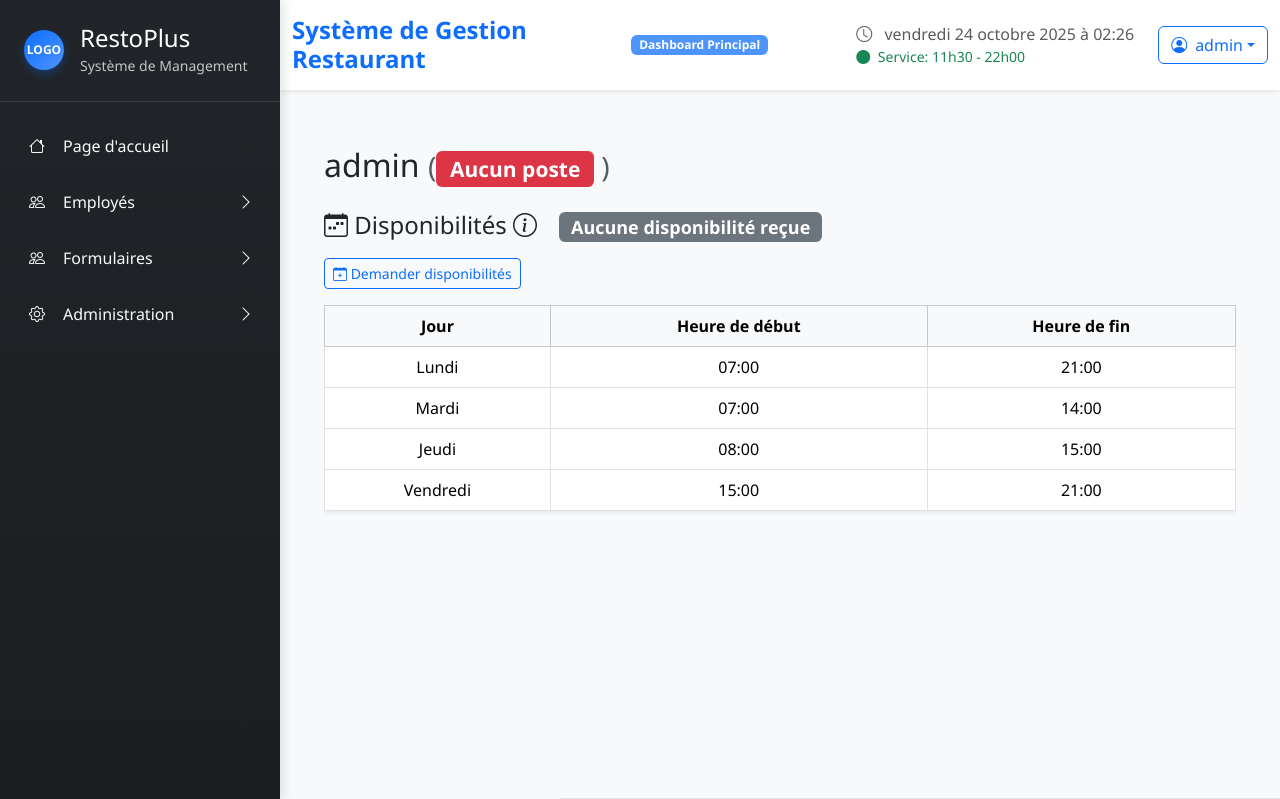
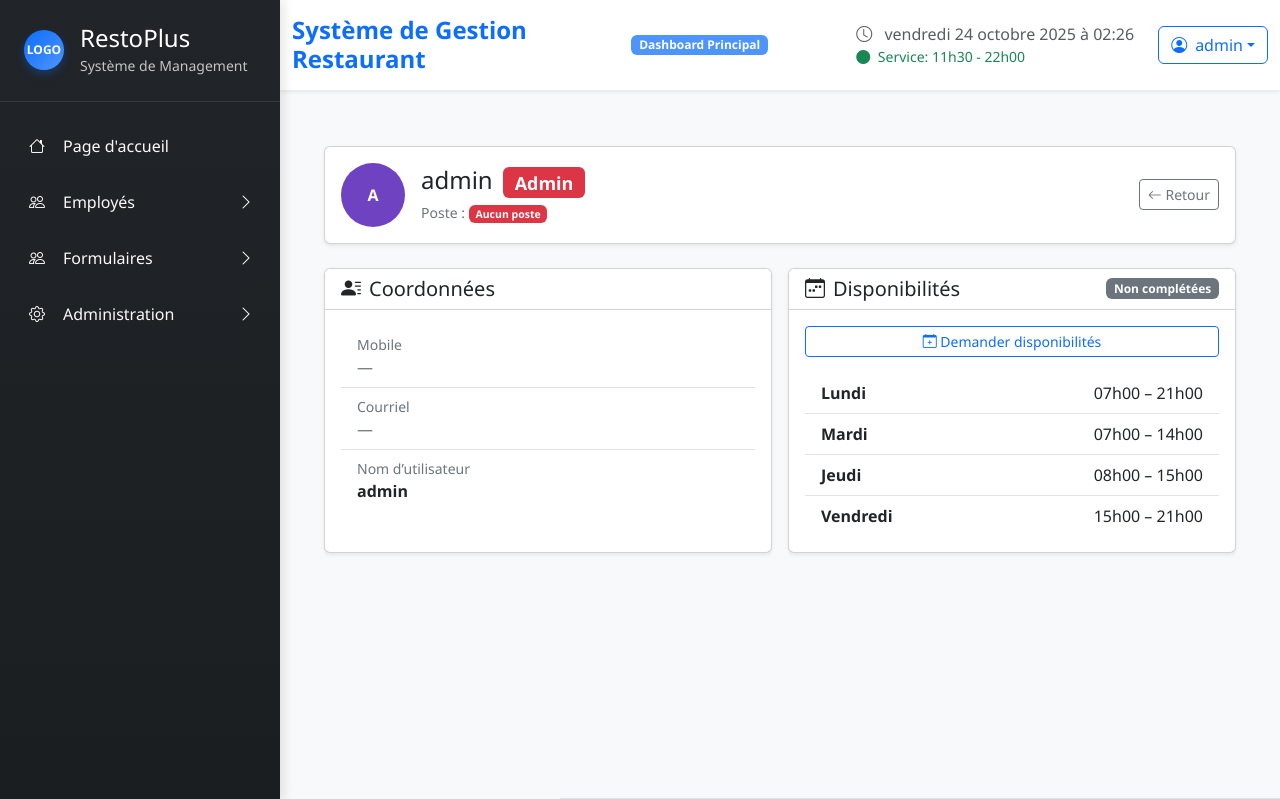
Before and after one commit to DylanNomaou/Approfondissement-Web, a Django app: page /employees/1/ in a window 1280 px wide. Shown: the top 799 px of the page. Run offline with Django 5.2, Linux system fonts and the light colour scheme; a user stored in the database is signed in; data comes from the database, SQL or seed files in the repository; both versions use the stored data as it was after the commit.

Commit message:
Ajustements de l'affichage. Ajout d'un nouveau champ pour le poste d'un employé(style cuisinier). Débuggage du css.

```diff
--- a/ApprofondissementWeb/restoplus/models.py
+++ b/ApprofondissementWeb/restoplus/models.py
@@ -31,6 +31,9 @@ phone_validator = RegexValidator(
 )
 
 class User(AbstractUser):
+    @property
+    def mobile_display(self):
+        return self.mobile if self.mobile else '—'
     class AvailabilityStatus(models.TextChoices):
         NOT_FILLED = "not_filled", "Non remplie"
         PENDING    = "pending",    "En attente"
@@ -43,6 +46,7 @@ class User(AbstractUser):
         )
     first_name = models.CharField(max_length=150, blank=True, verbose_name="Prénom")
     last_name = models.CharField(max_length=150, blank=True, verbose_name="Nom de famille")
+    poste = models.CharField(max_length=100, blank=True, verbose_name="Poste")
     mobile = models.CharField(max_length=20,blank=True,validators=[phone_validator], verbose_name="Téléphone")
     email = models.EmailField(blank=True, verbose_name="Courriel")
     is_manager = models.BooleanField(default=False)
--- a/ApprofondissementWeb/restoplus/static/restoplus/css/styles.css
+++ b/ApprofondissementWeb/restoplus/static/restoplus/css/styles.css
@@ -1107,4 +1107,10 @@ body {
   width: 40px;
   height: 40px;
   background: #6f42c1;
+}
+
+.avatar-initiales {
+  width: 64px;
+  height: 64px;
+  background: #6f42c1;
 }/*# sourceMappingURL=styles.css.map */
--- a/ApprofondissementWeb/restoplus/static/restoplus/css/styles.scss
+++ b/ApprofondissementWeb/restoplus/static/restoplus/css/styles.scss
@@ -1,4 +1,3 @@
-
 // ===========================
 // VARIABLES & CONFIGURATION
 // ===========================
@@ -1448,3 +1447,8 @@ $admin-badge-size : 0.75rem;
   height: 40px;
   background: #6f42c1;
 }
+.avatar-initiales {
+    width: 64px;
+    height: 64px;
+    background: #6f42c1;
+}
--- a/ApprofondissementWeb/restoplus/templates/restoplus/employee_profile.html
+++ b/ApprofondissementWeb/restoplus/templates/restoplus/employee_profile.html
@@ -1,92 +1,185 @@
-{% extends "restoplus/base.html" %} {% block title %} Employee Profile
-{%endblock%} {% block content %}
+
+{% extends "restoplus/base.html" %}
+{% load static %}
+{% block title %}Profil employé{% endblock %}
+
+{% block content %}
 <div class="container mt-4">
-  <h2 class="mb-4">
-    {%if employe.first_name or employe.last_name%} {{ employe.first_name }}
-      {{employe.last_name }}
-    {%else%}
-     {{employe.username}}
-    {%endif%}
-    <small class="text-muted">
-      ({%if employe.poste%}
-        {{employe.poste}}
-      {%else%}<span
-        class="badge bg-danger"
-        >Aucun poste</span>
-      {%endif%})
-    </small>
-  </h2>
-  {% if employe.email %}
+
+  {# ===== Entête du profil ===== #}
   <div class="card shadow-sm mb-4">
     <div class="card-body">
-      <div class="d-flex justify-content-between align-items-center mb-2">
-        <span class="text-secondary">
-          <i class="bi bi-envelope"></i> {{ employe.email }}</span>
-        <a
-          href="{% url 'employees_management' %}"
-          class="btn btn-outline-secondary btn-sm">
-          <i class="bi bi-arrow-left"></i> Retour aux portail d'employés
+      <div class="d-flex align-items-center gap-3">
+
+        {# Avatar initiales — inline pour éviter dépendance SCSS #}
+  <div class="d-flex align-items-center justify-content-center rounded-circle text-white fw-bold avatar-initiales">
+          {% if employe.first_name or employe.last_name %}
+            {{ employe.first_name|default:''|first }}{{ employe.last_name|default:''|first }}
+          {% else %}
+            {{ employe.username|first|upper }}
+          {% endif %}
+        </div>
+
+        <div class="flex-grow-1 min-w-0">
+          <h3 class="h4 mb-1 text-truncate">
+            {% if employe.first_name or employe.last_name %}
+              {{ employe.first_name }} {{ employe.last_name }}
+            {% else %}
+              {{ employe.username }}
+            {% endif %}
+            {% if employe.is_superuser %}
+              <span class="badge bg-danger align-middle ms-1">Admin</span>
+            {% elif employe.role %}
+              <span class="badge bg-primary align-middle ms-1">{{ employe.role.name }}</span>
+            {% endif %}
+          </h3>
+
+          <div class="text-secondary small">
+            Poste :
+            {% if employe.poste %}
+              <span class="fw-semibold text-body">{{ employe.poste }}</span>
+            {% else %}
+              <span class="badge bg-danger">Aucun poste</span>
+            {% endif %}
+          </div>
+        </div>
+
+        <div class="d-none d-md-flex gap-2">
+          <a href="{% url 'employees_management' %}" class="btn btn-outline-secondary btn-sm">
+            <i class="bi bi-arrow-left"></i> Retour
           </a>
+          {% if user.can_manage_employees and employe != user %}
+          <a href="{% url 'edit_employee' employe.id %}" class="btn btn-primary btn-sm">
+            <i class="bi bi-pencil-square"></i> Modifier
+          </a>
+          {% endif %}
         </div>
       </div>
     </div>
+  </div>
+
+  <div class="row g-3 mb-4">
+
+    {# ---- Coordonnées ---- #}
+    <div class="col-12 col-lg-6">
+      <div class="card shadow-sm h-100">
+        <div class="card-header bg-white">
+          <h5 class="mb-0"><i class="bi bi-person-lines-fill me-2"></i>Coordonnées</h5>
+        </div>
+        <div class="card-body">
+          <ul class="list-group list-group-flush">
+            <li class="list-group-item d-flex justify-content-between align-items-center">
+              <div>
+                <div class="text-secondary small">Mobile</div>
+                {% if employe.mobile %}
+                  <a href="tel:{{ employe.mobile|urlencode }}" class="text-decoration-none">
+                    {{ employe.mobile }}
+                  </a>
+                {% else %}
+                  <span class="text-secondary">—</span>
                 {% endif %}
+              </div>
+              {% if employe.mobile %}
+              <a href="tel:{{ employe.mobile|urlencode }}" class="btn btn-outline-secondary btn-sm">
+                <i class="bi bi-telephone"></i>
+              </a>
+              {% endif %}
+            </li>
 
-  <h4 class="mb-3">
-    <i class="bi bi-calendar-week"></i> Disponibilités
-    <i class="bi bi-info-circle"></i>
-    <span class="badge bg-{{ status_class }} ms-3">{{ status_label }}</span>
-  </h4>
-  {% if not availabilities %}
-  <div class="alert alert-{{ status_class }}">
-    Disponibilités non complétés.
+            <li class="list-group-item d-flex justify-content-between align-items-center">
+              <div>
+                <div class="text-secondary small">Courriel</div>
+                {% if employe.email %}
+                  <a href="mailto:{{ employe.email }}" class="text-decoration-none">
+                    {{ employe.email }}
+                  </a>
+                {% else %}
+                  <span class="text-secondary">—</span>
+                {% endif %}
               </div>
+              {% if employe.email %}
+              <a href="mailto:{{ employe.email }}" class="btn btn-outline-secondary btn-sm">
+                <i class="bi bi-envelope-open"></i>
+              </a>
               {% endif %}
-  <!-- Bouton de demande uniquement si l'employé n'a pas encore soumis -->
+            </li>
+
+            <li class="list-group-item d-flex justify-content-between align-items-center">
+              <div>
+                <div class="text-secondary small">Nom d’utilisateur</div>
+                <span class="fw-semibold">{{ employe.username }}</span>
+              </div>
+            </li>
+          </ul>
+        </div>
+      </div>
+    </div>
+
+    <div class="col-12 col-lg-6">
+      <div class="card shadow-sm h-100">
+        <div class="card-header bg-white d-flex align-items-center justify-content-between">
+          <h5 class="mb-0"><i class="bi bi-calendar-week me-2"></i>Disponibilités</h5>
+          <span class="badge bg-{{ status_class }}">
+            {% if status_class == "secondary" %} Non complétées
+            {% elif status_class == "info" %} Demandées
+            {% elif status_class == "success" %} Validées
+            {% else %} —
+            {% endif %}
+          </span>
+        </div>
+
+        <div class="card-body">
           {% if status_class == "secondary" %}
-  <form action="{% url 'send_availabilities_form' employe.id %}" method="post">
+            <form action="{% url 'send_availabilities_form' employe.id %}" method="post" class="mb-3">
               {% csrf_token %}
-    <button type="submit" class="btn btn-outline-primary btn-sm mb-3">
+              <button type="submit" class="btn btn-outline-primary btn-sm w-100">
                 <i class="bi bi-calendar-plus"></i> Demander disponibilités
               </button>
             </form>
           {% elif status_class == "info" %}
-  <button class="btn btn-outline-warning btn-sm mb-3" disabled>
-    <i class="bi bi-clock-history"></i> En attente de validation
-  </button>
+            {# Alerte jaune supprimée, le badge suffit #}
           {% elif status_class == "success" %}
-  <form action="{% url 'send_availabilities_form' employe.id %}" method="post">
+            <form action="{% url 'send_availabilities_form' employe.id %}" method="post" class="mb-3">
               {% csrf_token %}
-    <button type="submit" class="btn btn-outline-success btn-sm mb-3">
+              <button type="submit" class="btn btn-outline-success btn-sm w-100">
                 <i class="bi bi-arrow-repeat"></i> Redemander disponibilités
               </button>
             </form>
-  {% endif %} {% if availabilities %}
-  <div class="table-responsive">
-    <table class="table table-bordered text-center align-middle shadow-sm">
-      <thead class="table-light">
-        <tr>
-          <th scope="col">Jour</th>
-          <th scope="col">Heure de début</th>
-          <th scope="col">Heure de fin</th>
-        </tr>
-      </thead>
-      <tbody>
+          {% endif %}
+
+          {% if availabilities %}
+            <ul class="list-group list-group-flush">
               {% for a in availabilities %}
-        <tr>
-          <td class="text-capitalize">{{ a.get_day_display }}</td>
-          <td>{{ a.heure_debut|time:"H:i" }}</td>
-          <td>{{ a.heure_fin|time:"H:i" }}</td>
-        </tr>
+                <li class="list-group-item d-flex justify-content-between align-items-center">
+                  <span class="fw-semibold">{{ a.get_day_display|title }}</span>
+                  <span class="text-monospace">
+                    {{ a.heure_debut|time:"H\hi" }}
+                    &ndash;
+                    {{ a.heure_fin|time:"H\hi" }}
+                  </span>
+                </li>
               {% endfor %}
-      </tbody>
-    </table>
-  </div>
+            </ul>
           {% else %}
-  <div class="alert alert-{{ status_class }}">
-    <i class="bi bi-exclamation-circle"></i>
+            <div class="alert alert-{{ status_class }} mb-0">
               Aucune disponibilité enregistrée pour le moment.
             </div>
           {% endif %}
         </div>
+      </div>
+    </div>
+  </div>
+
+  <div class="d-flex d-md-none gap-2 mt-3">
+    <a href="{% url 'employees_management' %}" class="btn btn-outline-secondary btn-sm w-50">
+      <i class="bi bi-arrow-left"></i> Retour
+    </a>
+    {% if user.can_manage_employees and employe != user %}
+    <a href="{% url 'edit_employee' employe.id %}" class="btn btn-primary btn-sm w-50">
+      <i class="bi bi-pencil-square"></i> Modifier
+    </a>
+    {% endif %}
+  </div>
+
+</div>
 {% endblock %}
--- a/ApprofondissementWeb/restoplus/views.py
+++ b/ApprofondissementWeb/restoplus/views.py
@@ -573,7 +573,8 @@ def add_employee(request):
         form = UserRegisterForm()
     roles = Role.objects.all()
     return render(request, 'restoplus/add_employee.html',
-                  {'form': form, 'roles': roles})
+                  {'form': form,
+                   'roles': roles})
 from django.core.exceptions import ValidationError
 
 @login_required
@@ -603,6 +604,7 @@ def edit_employee(request, employe_id):
         employee.last_name = request.POST.get('last_name', '').strip()
         employee.email = request.POST.get('email', '').strip()
         employee.mobile = request.POST.get('mobile', '').strip()
+        employee.poste = request.POST.get('poste', '').strip()
         role_id = request.POST.get('role_id')
         if role_id:
             try:
```
Also changed, not shown: ApprofondissementWeb/restoplus/templates/restoplus/edit_employee.html (+12 -8 lines), ApprofondissementWeb/restoplus/templates/restoplus/employees_management.html (+5 -6 lines), ApprofondissementWeb/db.sqlite3, ApprofondissementWeb/restoplus/migrations/0016_user_poste.py (added), 1 other file. Lines whose indentation alone changed are shown as unchanged.
